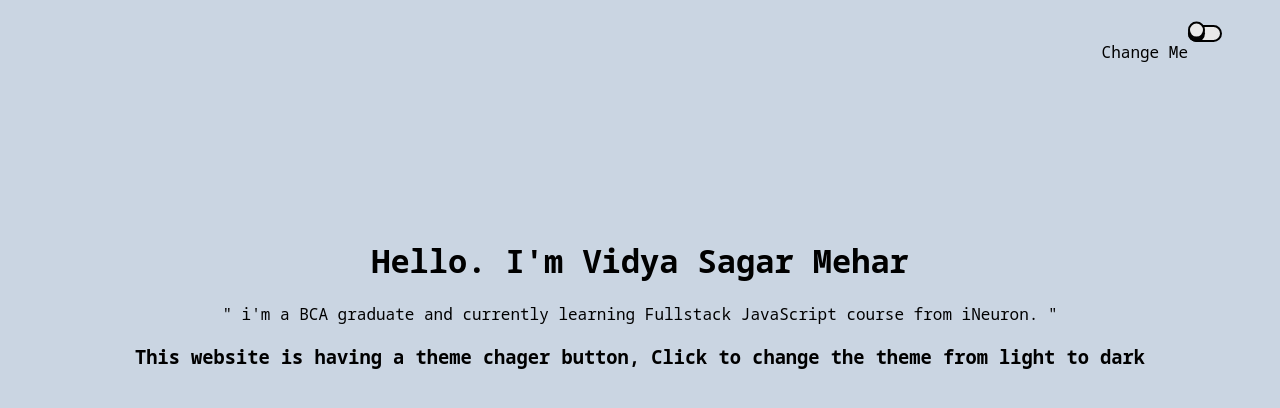
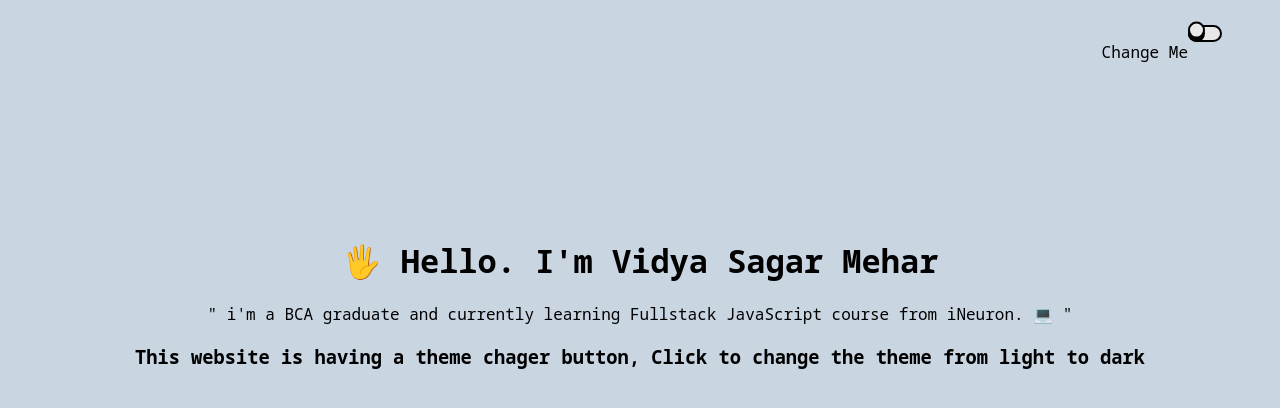
Before and after one commit to VidyaSagarMehar/themeChanger_JSproj02, a plain HTML site: page index.html in a window 1280 px wide. Drawn offline with Linux system fonts and the light colour scheme.

Commit message:
Readme file updated and SS uploaded

```diff
--- a/index.html
+++ b/index.html
@@ -19,12 +19,12 @@
     </div>
 
     <div class="hero">
-        <h1 class="font">Hello. I'm Vidya Sagar Mehar</h1>
-        <p class="font">" i'm a BCA graduate and currently learning Fullstack JavaScript course from iNeuron. "</p>
+        <h1 class="font"> 🖐️ Hello. I'm Vidya Sagar Mehar </h1>
+        <p class="font">" i'm a BCA graduate and currently learning Fullstack JavaScript course from iNeuron. 💻 "</p>
         <h3 class="font">
             This website is having a theme chager button, Click to change the theme from light to dark
         </h3>
-        <p id="text" style="display:none">Checkbox is CHECKED!</p>
+        <!-- <p id="text" style="display:none">Checkbox is CHECKED!</p> -->
     </div>
 
 
```
Also changed, not shown: Screenshot 1.png (added), Screenshot 2.png (added), 1 other file.
